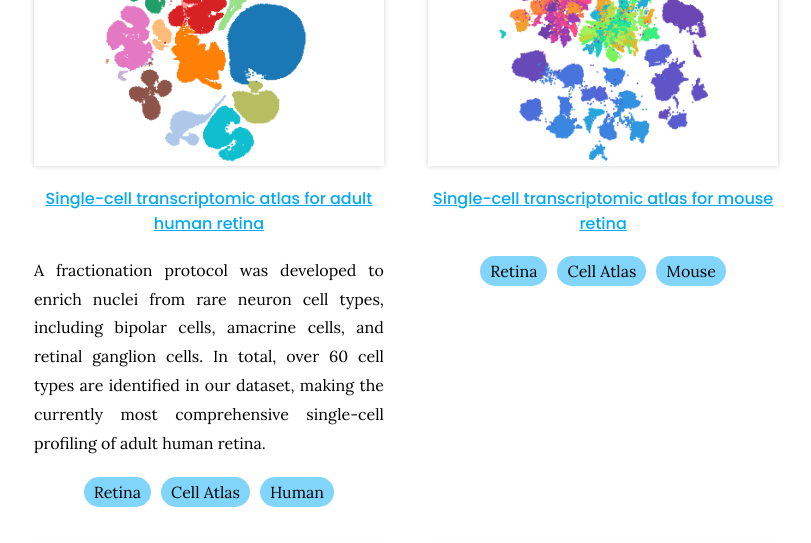
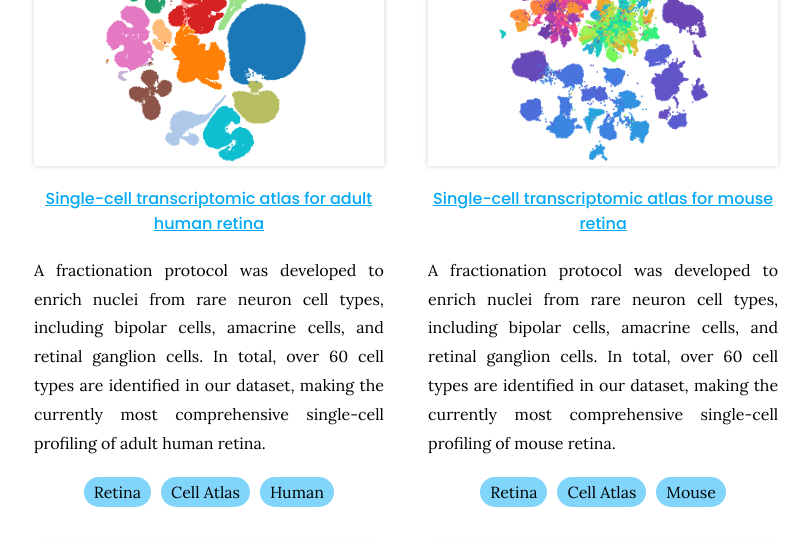
Before and after one commit to RCHENLAB/rchenlab.github.io, a Jekyll site: the page built from resources/index.md, in a window 1280 px wide and 900 px high, scrolled down 2094 px, cut to the strip 0-543 px from the top of the window. Shown: the whole strip, without its empty margins (234-1045 px from the left). Built offline with Jekyll 4.4.1, drawn with Linux system fonts in a browser that asks for light colours.

Commit message:
Update tools.yaml

```diff
--- a/_data/tools.yaml
+++ b/_data/tools.yaml
@@ -15,7 +15,7 @@
   group: single cell
   image: images/mouse_atlas.png
   link: https://mouseatlas.research.bcm.edu
-  description:
+  description: A fractionation protocol was developed to enrich nuclei from rare neuron cell types, including bipolar cells, amacrine cells, and retinal ganglion cells. In total, over 60 cell types are identified in our dataset, making the currently most comprehensive single-cell profiling of mouse retina.
   repo:
   tags:
     - Retina
```
